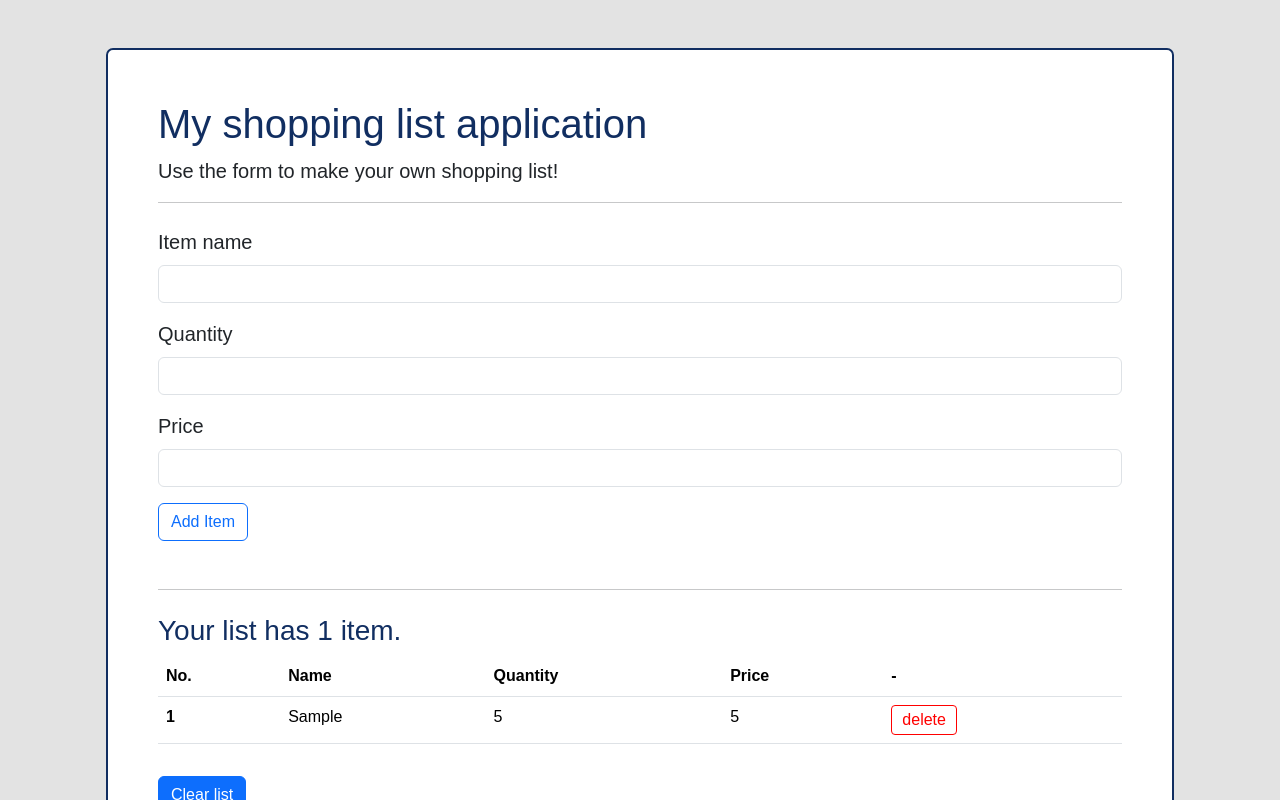
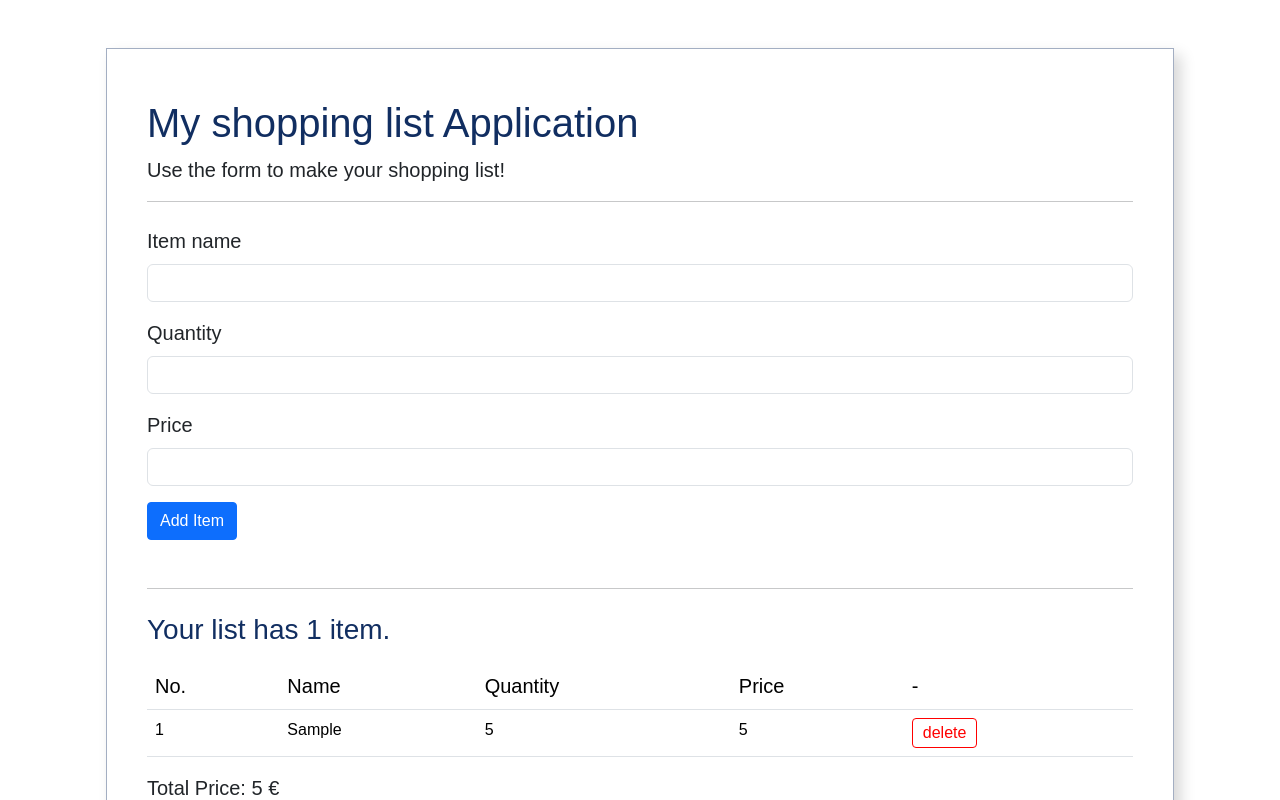
Before and after one commit to nickpolizogopoulos/shopping-list-app, an Angular app: page / in a window 1280 px wide. Both pictures are taken after typing "Sample", "5", "5" into the empty fields and a click on the button "Add Item". Shown: the top 800 px of the page. Built offline with nearby package versions, Linux system fonts and the light colour scheme.

Commit message:
clean up

```diff
--- a/src/app/app.component.css
+++ b/src/app/app.component.css
@@ -1,5 +1,11 @@
 
+* {
+    font-family: 'Bebas Neue', sans-serif;
+}
 
+.btn {
+    border-radius: 4px;
+}
 
 .niceblue {
     color: rgb(17, 46, 97);
@@ -7,11 +13,10 @@
 
 .listBox {
     background-color: white;
-    padding: 50px;
+    padding: 50px 40px;
     margin-bottom: 50px;
-    border: 2px solid rgb(17, 46, 97);;
-    border-radius: 7px;
-    align-items: center;
+    border: 1px solid rgba(17, 46, 97, 0.385);
+    box-shadow: 7px 7px 14px #00000028;
 }
 
 .delete {
--- a/src/app/app.component.html
+++ b/src/app/app.component.html
@@ -3,73 +3,72 @@
 <div class="container mt-5 ps-5 pe-5">
     <div class="row justify-content-center">
         <div class="listBox col-xxl-7">
-
-            <h1 class="niceblue">My shopping list application</h1>
-            <p class="lead">Use the form to make your own shopping list!</p>
+            <h1 class="niceblue">My shopping list Application</h1>
+            <p class="lead">Use the form to make your shopping list!</p>
             <hr class="mb-4">
 
-            <!-- INPUTS  -->
-            <section>
+            <section class="mb-3 lead">
                 <div class="mb-3">
-                    <label for="itemname" class="form-label lead">Item name</label>
-                    <input [(ngModel)]="itemName" type="text" class="form-control shadow-none" id="itemname">
+                    <label class="form-label">Item name</label>
+                    <input [(ngModel)]="itemName" type="text" class="form-control shadow-none">
                     <small *ngIf="missingName" class="text-danger">This field is required.</small>
                 </div>
-
                 <div class="mb-3">
-                    <label for="quantity" class="form-label lead">Quantity</label>
-                    <input [(ngModel)]="itemQuantity" type="number" class="form-control shadow-none" id="quantity">
+                    <label class="form-label">Quantity</label>
+                    <input [(ngModel)]="itemQuantity" type="number" class="form-control shadow-none">
                     <small *ngIf="missingQuantity" class="text-danger">This field is required.</small>
                 </div>
-
                 <div class="mb-3">
-                    <label for="price" class="form-label lead">Price</label>
-                    <input [(ngModel)]="itemPrice" type="number" class="form-control shadow-none" id="price">
+                    <label class="form-label">Price</label>
+                    <input [(ngModel)]="itemPrice" type="number" class="form-control shadow-none">
                     <small *ngIf="missingPrice" class="text-danger">This field is required.</small>
                 </div>
-                <button (click)="onSubmit()" class="btn btn-outline-primary mb-4">Add Item</button>
-
-                <div *ngIf="missingValue" class="alert alert-danger alert-dismissible" role="alert">
+                <button (click)="onSubmit()" class="btn btn-primary mb-4">Add Item</button>
+                <div *ngIf="missingValue" class="alert alert-danger alert-dismissible">
                     {{ alertText() }}
-                    <button (click)="closeAlert()" type="button" class="btn-close shadow-none" data-bs-dismiss="alert" aria-label="Close"></button>
+                    <button (click)="closeAlert()" type="button" class="btn-close shadow-none" data-bs-dismiss="alert"></button>
                 </div>
             </section>
 
+            <hr class="mt-4 mb-4">
+            <h3 class="niceblue mb-3">Your list {{headingText()}}</h3>
 
-            <hr class="mt-4 mb-4">
-
-
-            <h3 class="niceblue">Your list {{ headingText() }}</h3>
             <section *ngIf="shoppingList.length > 0">
-
                 <table class="table">
                     <thead>
-                        <tr>
-                            <th scope="col">No.</th>
-                            <th scope="col">Name</th>
-                            <th scope="col">Quantity</th>
-                            <th scope="col">Price</th>
-                            <th scope="col">-</th>
+                        <tr class="lead">
+                            <td scope="col">No.</td>
+                            <td scope="col">Name</td>
+                            <td scope="col">Quantity</td>
+                            <td scope="col">Price</td>
+                            <td scope="col">-</td>
                         </tr>
                     </thead>
                     <tbody>
-
                         <tr *ngFor="let item of shoppingList let i = index">
-                            <th scope="row"> {{ i+1 }} </th>
+                            <td scope="row"> {{ i+1 }} </td>
                             <td> {{ item.name }} </td>
                             <td> {{ item.quantity }} </td>
                             <td> {{ item.price }} </td>
                             <td>
-                                <button (click)="onDelete(i)" class="delete">delete</button>
+                                <button
+                                    (click)="onDelete(i)"
+                                    class="delete"
+                                    >delete
+                                </button>
                             </td>
                         </tr>
+                    </tbody>
+                </table>
 
-                    </tbody>
+                <p class="lead">Total Price: {{totalPrice()}} €</p>
 
-                </table>
-                <button (click)="onClear()" class="btn btn-primary mt-3">Clear list</button>
+                <button
+                    (click)="onClear()"
+                    class="btn btn-primary mt-3"
+                    >Clear list
+                </button>
             </section>
-
         </div>
     </div>
 </div>
--- a/src/app/app.component.ts
+++ b/src/app/app.component.ts
@@ -12,35 +12,34 @@ interface ShoppingProps {
   styleUrls: ['./app.component.css']
 })
 export class AppComponent {
-  itemName = '';
-  itemQuantity = '';
-  itemPrice = '';
-  shoppingList:ShoppingProps[] = []
+  itemName:string = '';
+  itemQuantity:string = '';
+  itemPrice:string = '';
+  shoppingList:ShoppingProps[] = [];
 
-  missingName = false;
-  missingQuantity = false;
-  missingPrice = false;
-  missingValue = false;
+  missingName:boolean = false;
+  missingQuantity:boolean = false;
+  missingPrice:boolean = false;
+  missingValue:boolean = false;
 
-  //you need cocaine to write this thing,.
-  onSubmit() {
-    if (this.itemName === '' ||
+  onSubmit():void {
+    if ( this.itemName === '' ||
     this.itemPrice === '' ||
-    this.itemQuantity === '') {
-      if (this.itemName === '') {
+    this.itemQuantity === '' ) {
+      if ( this.itemName === '' ) {
         this.missingName = true;
         this.missingValue = true;
       } else this.missingName = false;
-      if (this.itemQuantity === '') {
+      if ( this.itemQuantity === '' ) {
         this.missingQuantity = true;
         this.missingValue = true;
       } else this.missingQuantity = false;
-      if (this.itemPrice === '') {
+      if ( this.itemPrice === '' ) {
         this.missingPrice = true;
         this.missingValue = true;
       } else this.missingPrice = false;
       return
-    }
+    };
     this.missingName = false;
     this.missingQuantity = false;
     this.missingPrice = false;
@@ -48,7 +47,7 @@ export class AppComponent {
       name: this.itemName,
       quantity: this.itemQuantity,
       price: this.itemPrice
-    })
+    });
     this.missingValue = false;
     this.itemName = '';
     this.itemPrice = '';
@@ -58,15 +57,12 @@ export class AppComponent {
   onClear():void {
     this.shoppingList.length = 0;
   }
-  // onDelete(id:number) {
-  //   this.shoppingList = [...this.shoppingList].map((item) => item.id !== id ? this.shoppingList : '' )
-  // }
 
-  onDelete(index: number): void {
+  onDelete( index:number ):void {
     this.shoppingList.splice(index, 1);
   }
 
-  closeAlert() {
+  closeAlert():void {
     this.missingValue = false;
   }
 
@@ -83,14 +79,19 @@ export class AppComponent {
     const two:string = 'Please fill the two missing fields.';
     const one:string = 'Please fill the missing field.';
     let count:number = 0;
-    if (this.missingName) count ++;
-    if (this.missingPrice) count ++;
-    if (this.missingQuantity) count ++;
+    if ( this.missingName ) count ++;
+    if ( this.missingPrice ) count ++;
+    if ( this.missingQuantity ) count ++;
     return count === 3 ? all : count === 2 ? two : one
   }
 
-  totalPrice( item:ShoppingProps ):number {
-    return +item.price
+  totalPrice():number {
+    let total:number = 0;
+    for (let item of this.shoppingList) {
+      total += parseInt(item.price)
+    }
+    console.log(total);
+    return total;
   }
 
 }
--- a/src/styles.css
+++ b/src/styles.css
@@ -1,11 +1 @@
-
-
-
 /* You can add global styles to this file, and also import other style files */
-
-
-body
-{
-    background-color: rgb(227, 227, 227);
-    font-family: 'Bebas Neue', sans-serif;
-}
```
Also changed, not shown: 1 other file (tests, documents, lock files or other folders).
